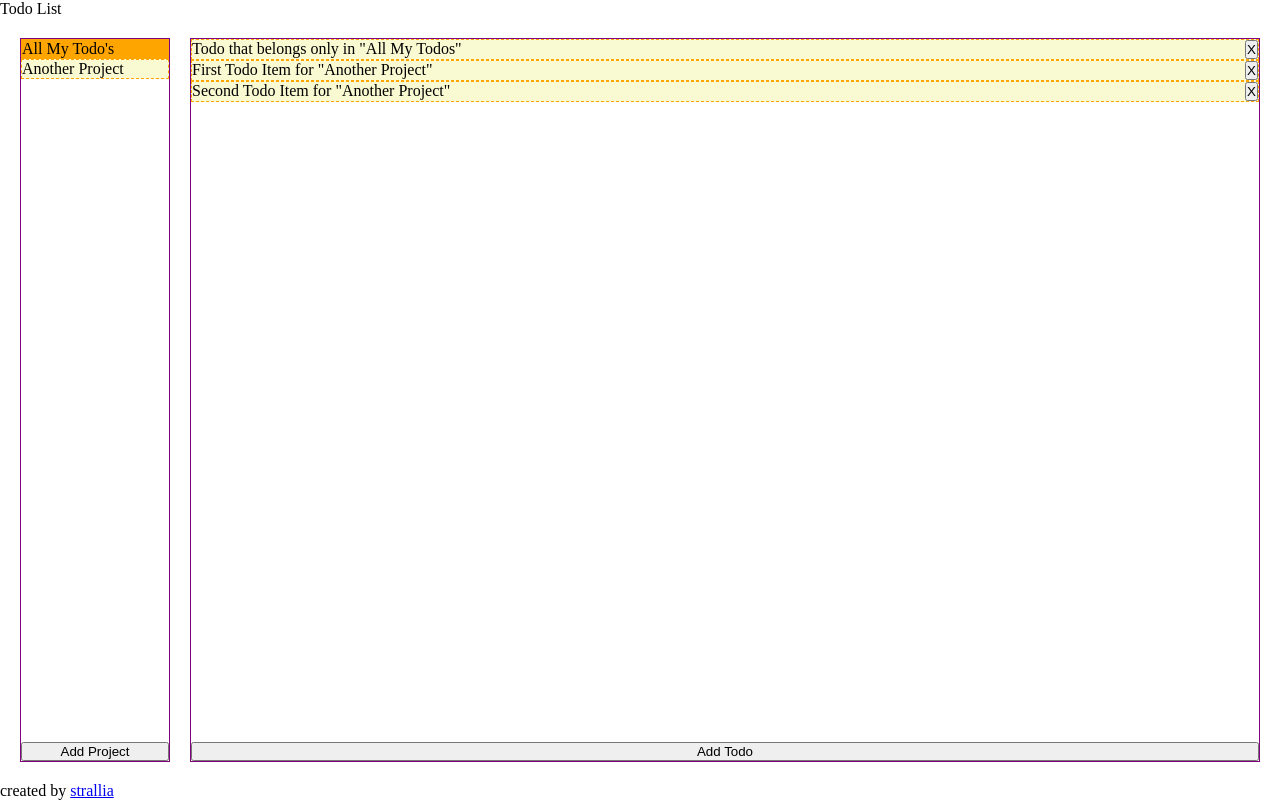
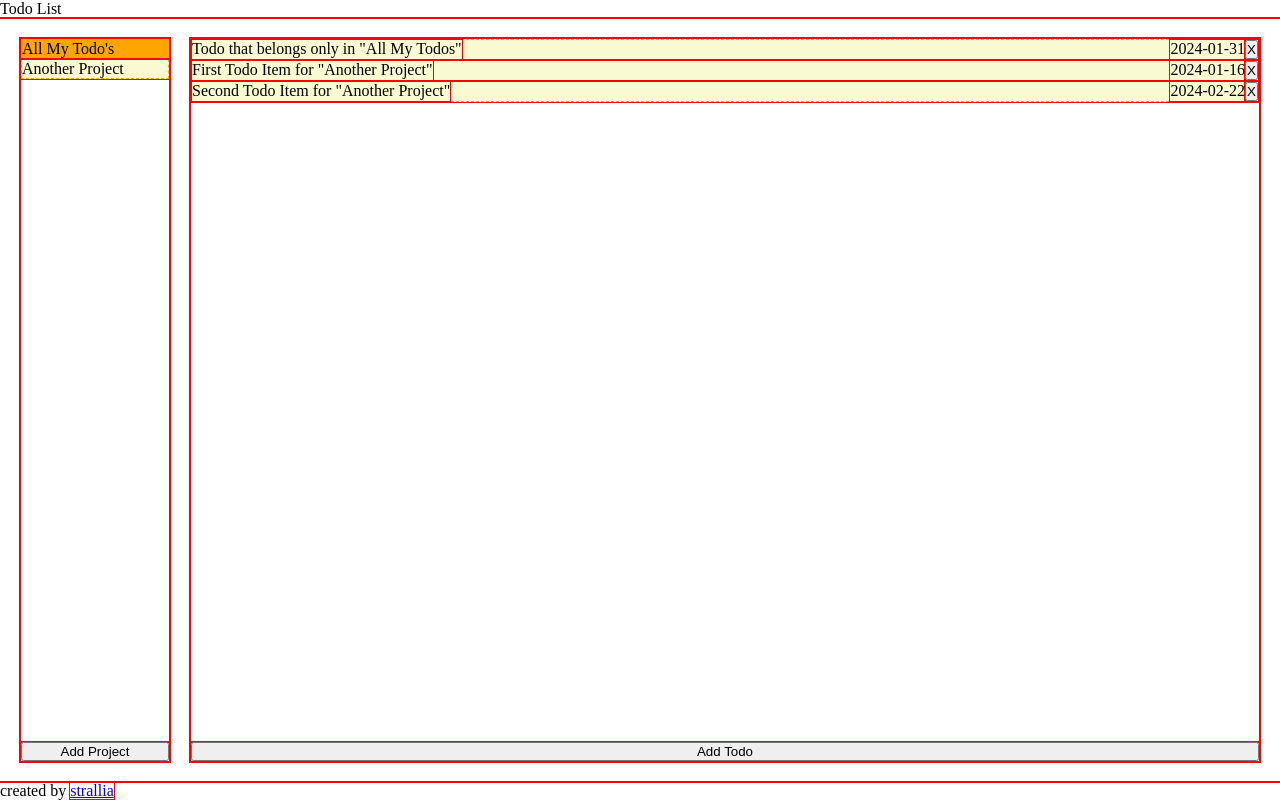
Before and after one commit to strallia/todo-list, a website built with webpack: page src/index.html in a window 1280 px wide. Built offline with nearby package versions, Linux system fonts and the light colour scheme.

Commit message:
Display due date of each todo

```diff
--- a/src/controller.js
+++ b/src/controller.js
@@ -14,8 +14,8 @@ function findTodosForCurrentProject() {
 }
 
 function removeTodoFromMasterList(event) {
-  const siblingTitleNode = event.target.previousSibling;
-  const todoTitle = siblingTitleNode.textContent;
+  const titleNode = event.target.parentNode.firstChild;
+  const todoTitle = titleNode.textContent;
   const todoObj = todoList.find((todo) => {
     return todo.title === todoTitle;
   });
--- a/src/dom.js
+++ b/src/dom.js
@@ -48,12 +48,14 @@ function displayTodoTabs() {
   for (const todo of todos) {
     const tab = document.createElement('div');
     const titlePara = document.createElement('p');
+    const dueDateDiv = document.createElement('div');
     const deleteBtn = document.createElement('button');
 
     tab.classList.add('tab');
     deleteBtn.classList.add('delete');
 
     titlePara.textContent = todo.title;
+    dueDateDiv.textContent = todo.dueDate;
     deleteBtn.textContent = 'X';
 
     deleteBtn.onclick = (event) => {
@@ -62,6 +64,7 @@ function displayTodoTabs() {
     };
 
     tab.appendChild(titlePara);
+    tab.appendChild(dueDateDiv);
     tab.appendChild(deleteBtn);
     todosDiv.appendChild(tab);
   };
--- a/src/styles.css
+++ b/src/styles.css
@@ -2,7 +2,7 @@
   margin: 0;
   padding: 0;
   box-sizing: border-box;
-  /* outline: 1px solid red; */
+  outline: 1px solid red;
 }
 
 body {
@@ -50,7 +50,9 @@ div.todos {
     background-color: lightgoldenrodyellow;
     border: 1px dashed orange;
     display: flex;
-    justify-content: space-between;
+    > p {
+      margin-right: auto;
+    }
   }
 }
 
--- a/src/todo.js
+++ b/src/todo.js
@@ -35,7 +35,7 @@ const todoList = [
   createTodo(
     "All My Todo's",
     'Todo that belongs only in "All My Todos"',
-    '1/27',
+    '2024-01-31',
     'Add notes here',
     'high',
     'open'
@@ -43,7 +43,7 @@ const todoList = [
   createTodo(
     'Another Project',
     'First Todo Item for "Another Project"',
-    '1/30',
+    '2024-01-16',
     'Add notes here',
     'medium',
     'open'
@@ -51,7 +51,7 @@ const todoList = [
   createTodo(
     'Another Project',
     'Second Todo Item for "Another Project"',
-    '1/30',
+    '2024-02-22',
     'Add notes here',
     'medium',
     'open'
```
Also changed, not shown: dist/index.html, dist/main.js.
